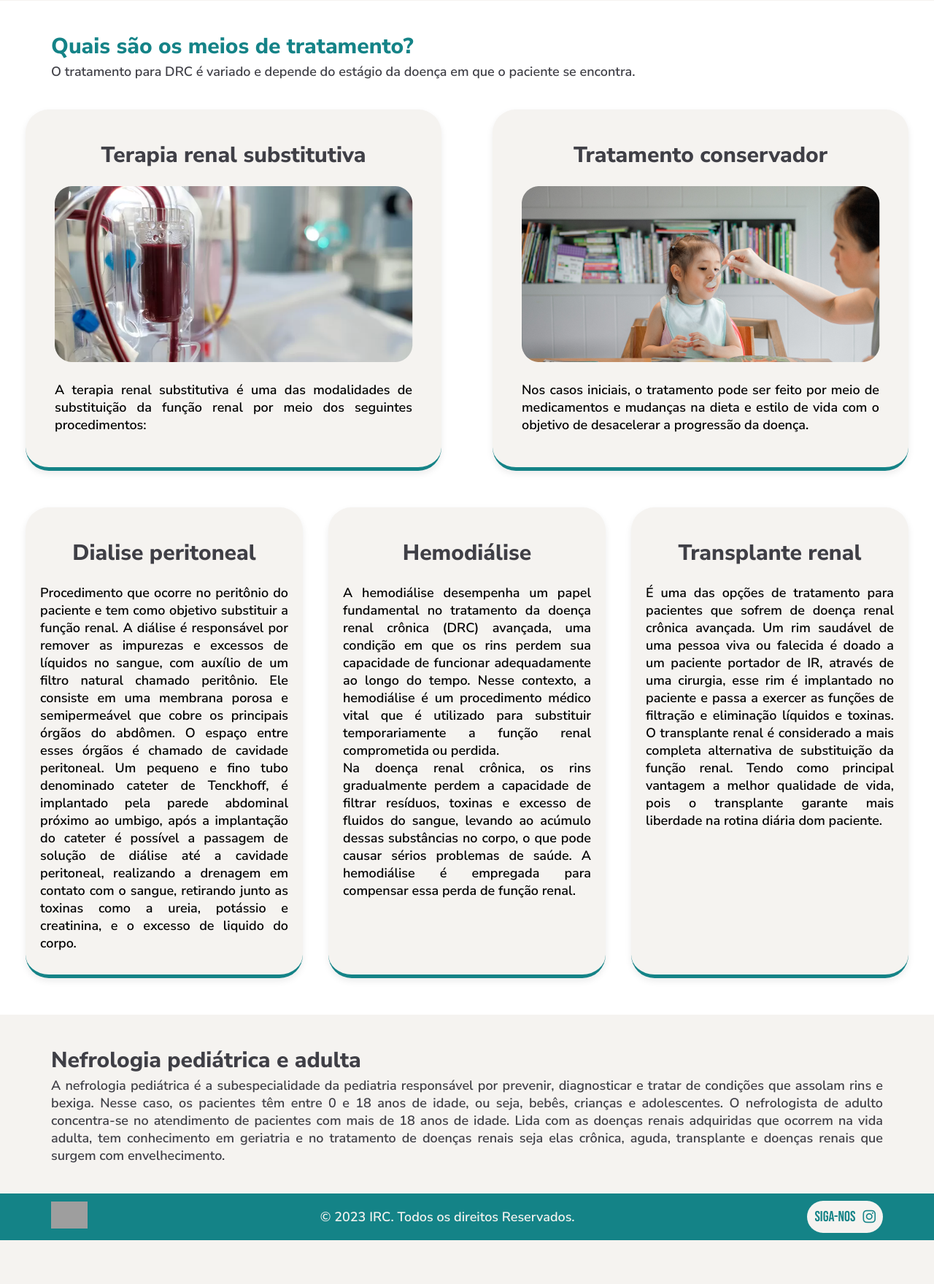
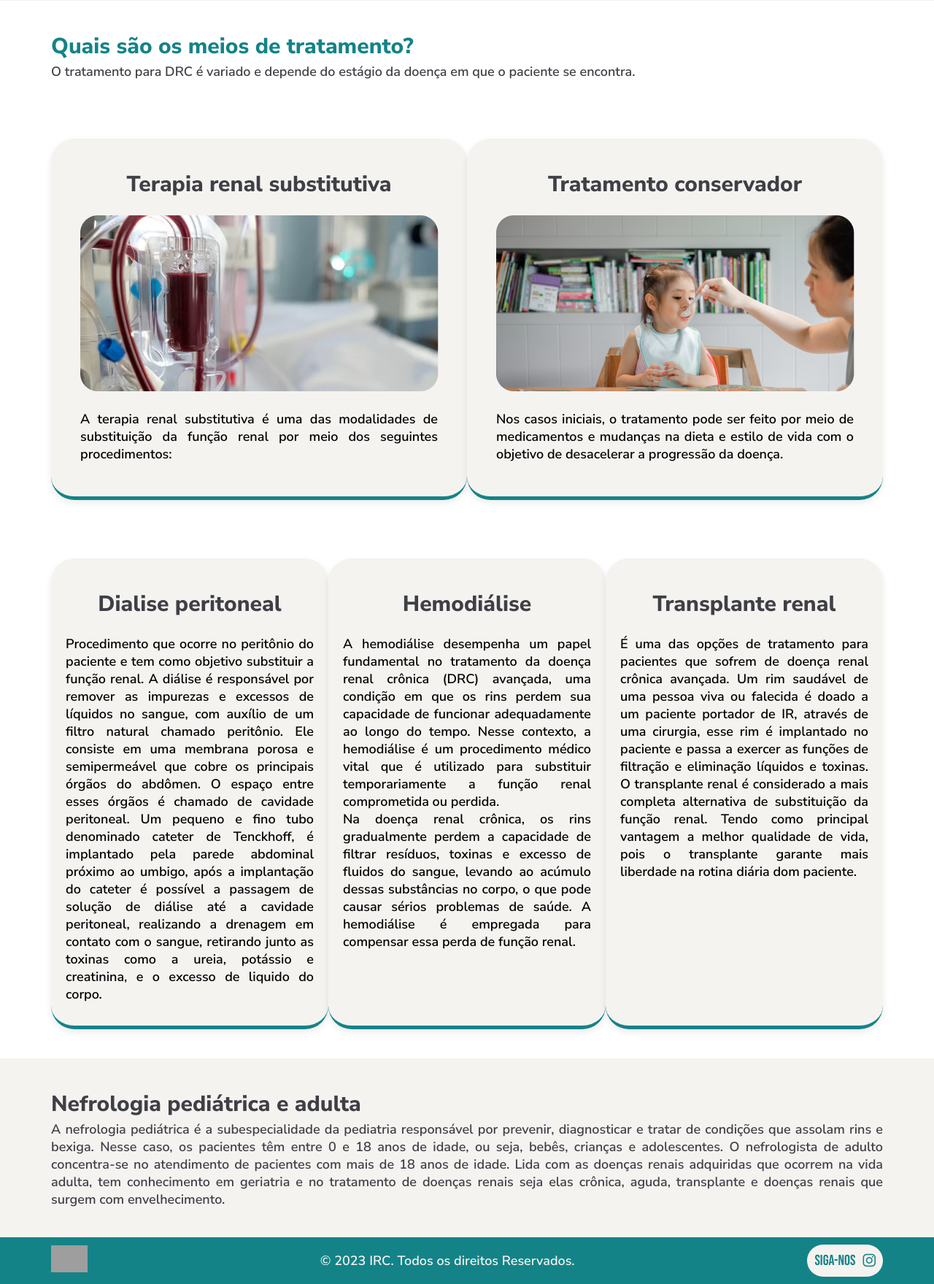
Before and after one commit to Sync-FATEC/API-NEFRO, a Flask app: page / in a window 1280 px wide. Shown: the part 919-2678 px from the top of the page at 73% size. Before the commit the page ends 2618 px from the top, so only its background shows below. Run offline with Flask 3, Linux system fonts and the light colour scheme; some libraries are stand-ins or nearby versions; grey boxes are pictures that could not be loaded.

Commit message:
Arrumei o padding da section tratamentos

```diff
--- a/src/static/css/style.css
+++ b/src/static/css/style.css
@@ -198,8 +198,7 @@ header {
     background-color: var(--cor-fundo-branco);
 }
 .tratamentos-terapia{
-    padding:var(--padding-pag);
-    padding-bottom: 50px;
+    padding:var(--padding-fixo);
     display: flex;
     flex-direction: row;
     justify-content: space-evenly;
@@ -210,13 +209,12 @@ header {
     width: 340px;
     height: 600px;
     border-radius: 32px;
-    border-bottom: 5px solid #148387;
+    border-bottom: 5px solid var(--cor-fonte-azul);
     background-color: var(--cor-fundo-branco);
     box-shadow: 0px 4px 10px 0px rgba(0, 0, 0, 0.08);
 }
 .container-tratamentos{
-    padding:var(--padding-pag);
-    padding-bottom: 50px;
+    padding:var(--padding-fixo);
     display: flex;
     flex-direction: row;
     justify-content: space-around;
@@ -228,7 +226,7 @@ header {
     width: 530px;
     height: 450px;
     border-radius: 32px;
-    border-bottom: 5px solid #148387;
+    border-bottom: 5px solid var(--cor-fonte-azul);
     background-color: var(--cor-fundo-branco);
     box-shadow: 0px 4px 10px 0px rgba(0, 0, 0, 0.08);
     }
```
